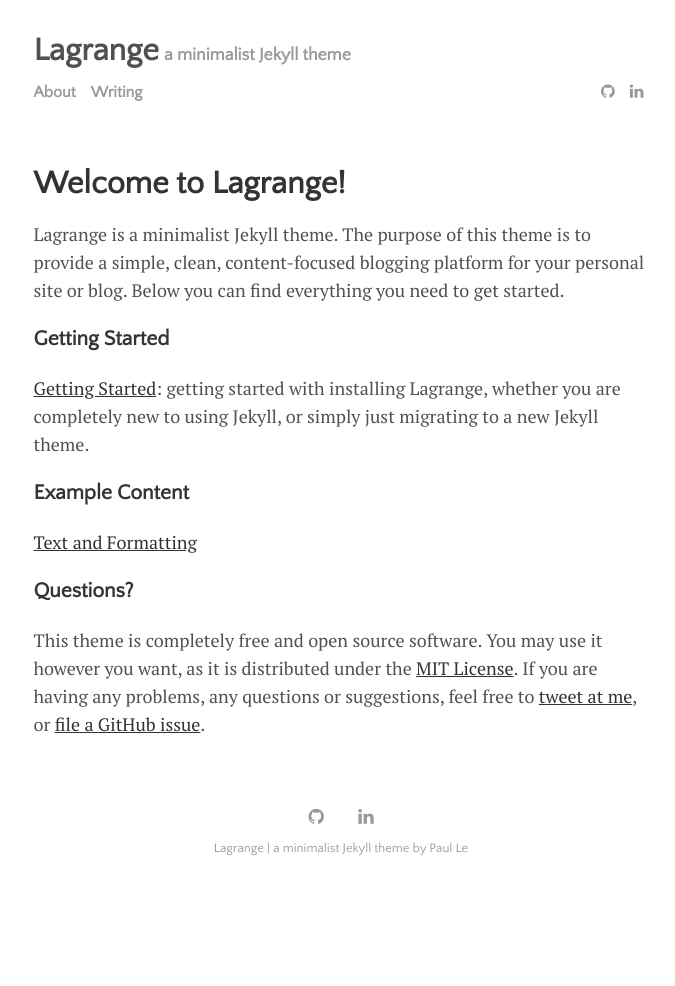
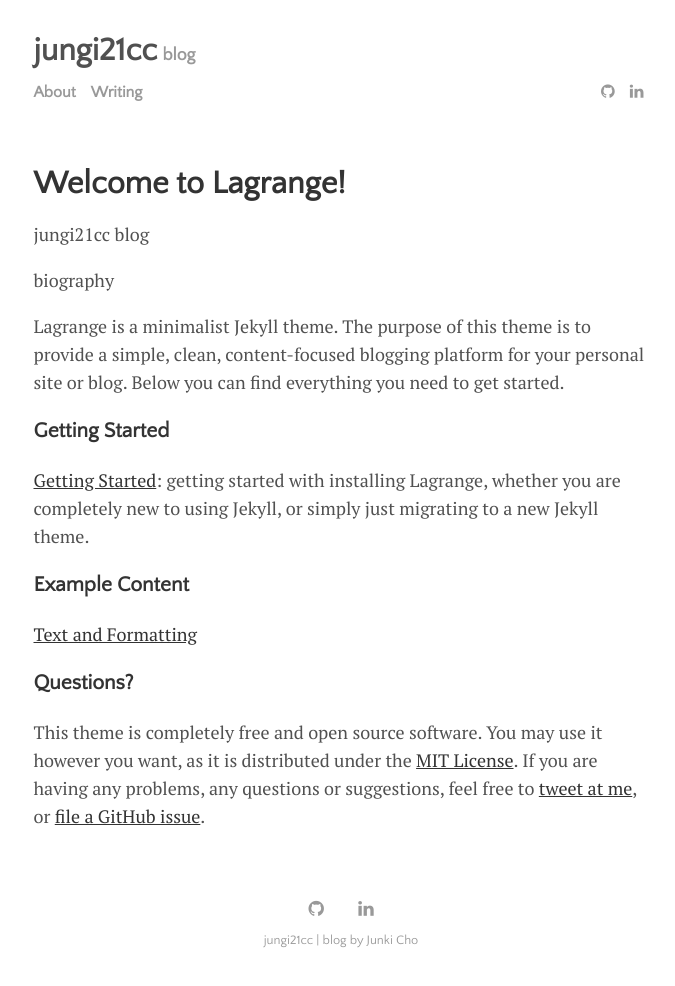
Before and after one commit to jungi21cc/jungi21cc.github.io, a Jekyll site: the page built from menu/about.md, in a window 1280 px wide. Shown: the whole page, without its empty margins (299-974 px from the left). Built offline with Jekyll 4.4.1, drawn with Linux system fonts in a browser that asks for light colours; before the commit the page ends 900 px from its top, so only the background shows below that.

```diff
--- a/_config.yml
+++ b/_config.yml
@@ -20,9 +20,9 @@ permalink:           none
 plugins:             [jekyll-paginate, jekyll-sitemap, jekyll-feed, jekyll-seo-tag]
 
 # Customise atom feed settings (this is where Jekyll-Feed gets configuration information)
-title:		           'Lagrange'
-description:	       'a minimalist Jekyll theme'
-author:              'Paul Le'
+title:		           'jungi21cc'
+description:	       'blog'
+author:              'Junki Cho'
 
 # RSS 2.0 can be used instead of Atom by uncommenting following two lines
 #feed:
--- a/_data/settings.yml
+++ b/_data/settings.yml
@@ -3,7 +3,7 @@ disqus:
   comments: false
   disqus_shortname: 'https-lenpaul-github-io-lagrange'
 
-google-ID: 'UA-112060364-1'
+google-ID: 'UA-114608189-1'
 
 menu:
 - {name: 'About', path: 'menu', url: 'about.html'}
--- a/menu/about.md
+++ b/menu/about.md
@@ -2,6 +2,11 @@
 layout: page
 title: Welcome to Lagrange!
 ---
+
+jungi21cc blog
+
+biography
+
 
 Lagrange is a minimalist Jekyll theme. The purpose of this theme is to provide a simple, clean, content-focused blogging platform for your personal site or blog. Below you can find everything you need to get started.
 
```
Also changed, not shown: menu/writing.md (+1 -1 lines).
